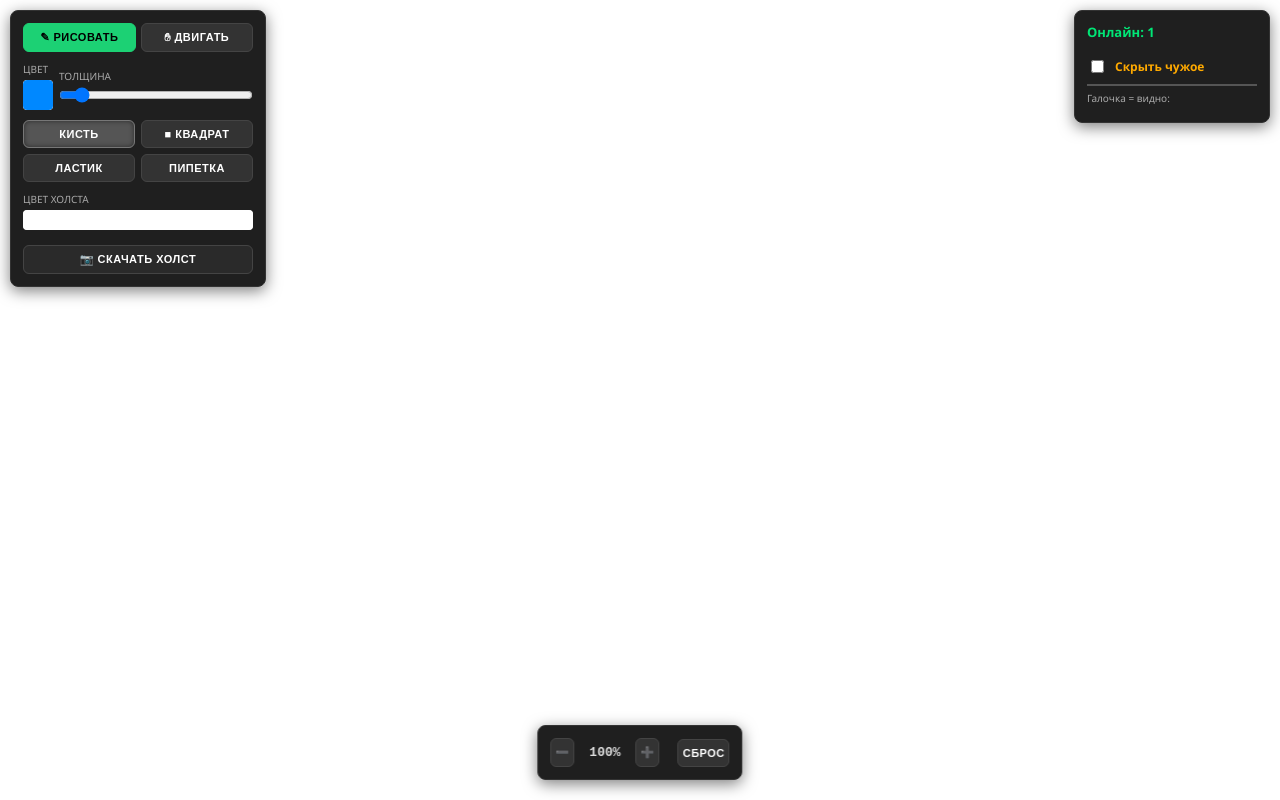
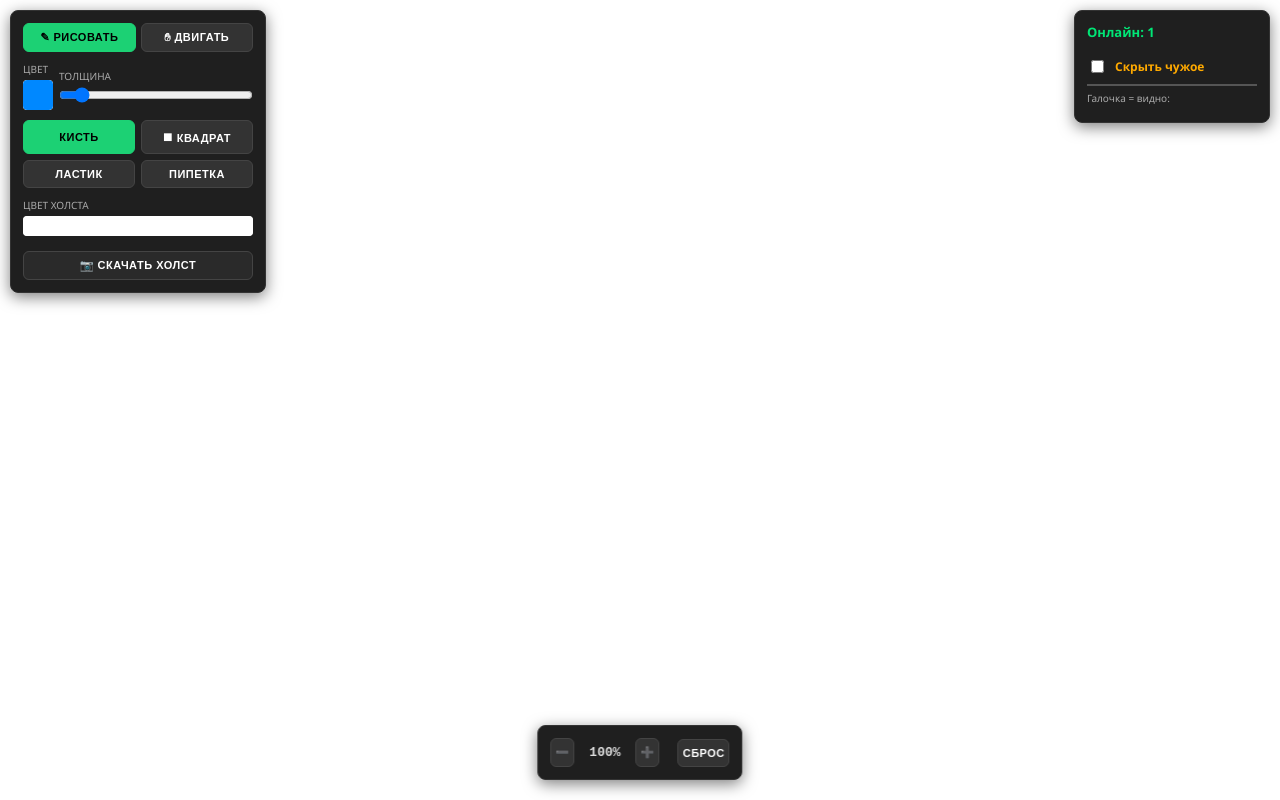
Before and after one commit to belovicynl/Oeaki, a website: page index.html in a window 1280 px wide. Drawn offline with nearby package versions, Linux system fonts and the light colour scheme; no server answers.

Commit message:
Add files via upload

```diff
--- a/index.html
+++ b/index.html
@@ -29,7 +29,7 @@
 
         <div class="tool-grid">
             <button id="brushBtn" class="active-tool">Кисть</button>
-            <button id="rectBtn">■ Квадрат</button>
+            <button id="rectBtn"><span style="font-size: 16px;">■</span> Квадрат</button>
             <button id="eraserBtn">Ластик</button>
             <button id="pickerBtn">Пипетка</button>
         </div>
--- a/style.css
+++ b/style.css
@@ -19,7 +19,7 @@ button:active { transform: scale(0.96); }
 
 #modeDraw.active-mode { background: #1cd174; color: #000; border-color: #1cd174; font-weight: 700; }
 #modePan.active-mode { background: #333; color: #fff; border-color: #555; }
-.active-tool { background: #555; border-color: #777; color: white; box-shadow: inset 0 0 5px rgba(0,0,0,0.5); }
+.active-tool { background: #1cd174; color: #000; border-color: #1cd174; font-weight: 700; box-shadow: none; }
 
 input[type="range"], input[type="color"] { cursor: pointer; }
 input[type="color"] { width: 30px; height: 30px; padding: 0; border: none; border-radius: 4px; overflow: hidden; }
```
